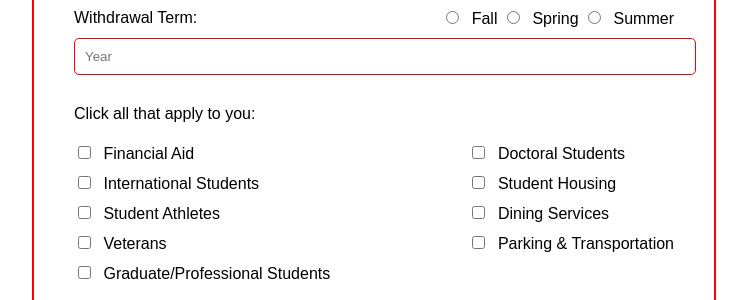
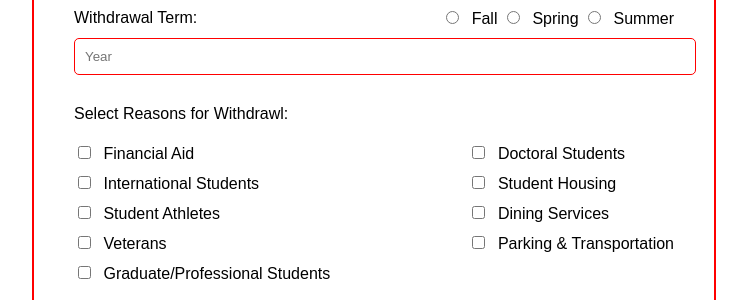
Before and after one commit to Itaho/Project-01-COSC4353, a Flask app: page /withdraw in a window 1280 px wide. Shown: the part 514-814 px from the top of the page, without its empty margins (266-1013 px from the left). Run offline with Flask 3, Linux system fonts and the light colour scheme.

Commit message:
Revert "Update withdrawForm.html"
This reverts commit 1b406ad188ded184b2811db33fbd23cc1b2ee18d.

```diff
--- a/templates/withdrawForm.html
+++ b/templates/withdrawForm.html
@@ -90,7 +90,7 @@
             <input type="text" name="year" placeholder="Year">
 
             <div class="checkbox-group">
-                <label>Click all that apply to you:</label>
+                <label>Select Reasons for Withdrawl:</label>
             </div>
             <div class="checkbox-group">
                 <div class="checkbox-column">
```
